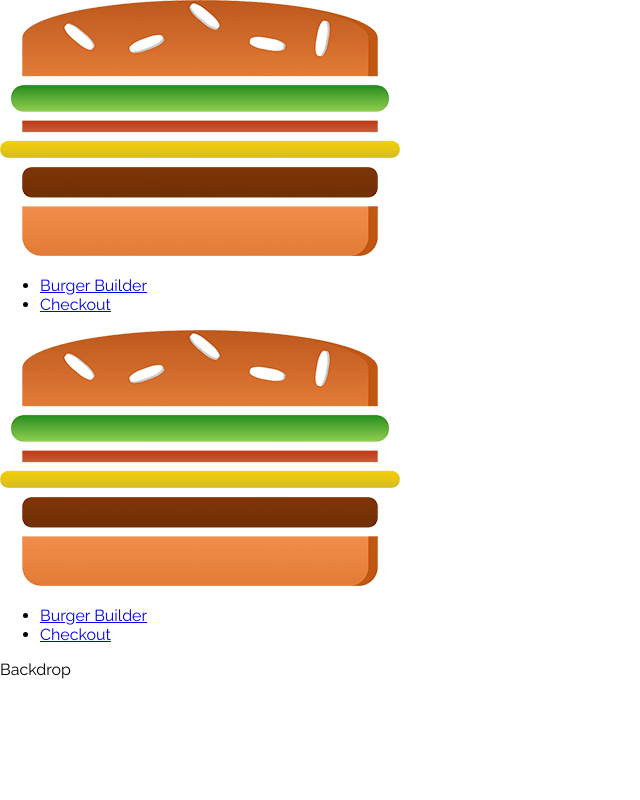
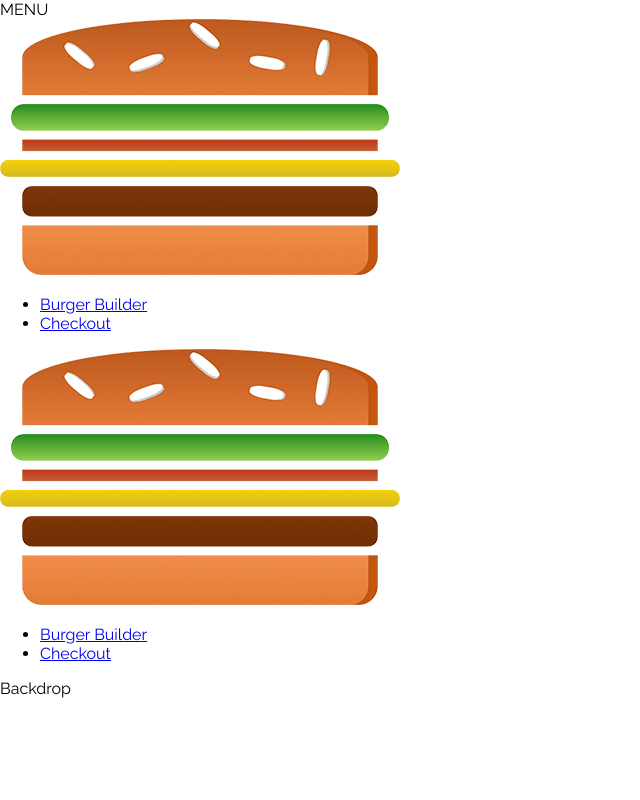
Before and after one commit to shaonkabir8/complete-react-guideline-udemy, a React app: page / in a window 1280 px wide. Shown: the top 800 px of the page, without its empty margins (0-640 px from the left). Built offline with nearby package versions, Linux system fonts and the light colour scheme.

Commit message:
Added ! SideDrawerToggler added for Menu

```diff
--- /dev/null
+++ b/src/components/Navigator/SideDrawer/DrawerToggle/DrawerToggle.js
@@ -0,0 +1,6 @@
+import React from 'react';
+
+const drawerToggle = props => (
+    <div onClick={props.open}>MENU</div>
+)
+export default drawerToggle;
--- a/src/components/Navigator/Toolbar/Toolbar.js
+++ b/src/components/Navigator/Toolbar/Toolbar.js
@@ -2,10 +2,11 @@ import React from 'react';
 import classes from './Toolbar.css'
 import Logo from '../../Logo/Logo'
 import NavigationItems from '../Navigationitems/NavigationItems'
-
+import DrawerToggle from '../SideDrawer/DrawerToggle/DrawerToggle'
 
 const toolbar = (props) => (
     <header className={classes.Toolbar} >
+        <DrawerToggle open={props.open} />
         <div className={classes.Logo}>
             <Logo/>
         </div>
--- a/src/components/layout/Layout.js
+++ b/src/components/layout/Layout.js
@@ -7,17 +7,23 @@ import SideDrawer from '../Navigator/SideDrawer/SideDrawer'
 class Layout extends Component {
 
     state = {
-        showSideDrawer: true,
+        showSideDrawer: false,
     }
 
     sideDrawerCloseHandler = () => {
         this.setState({showSideDrawer: false})
     }
 
+    sideDrawerOpenHandler = () => {
+        this.setState((prevState => {
+            return {showSideDrawer: !prevState.showSideDrawer}
+        }))
+    }
+
     render() {
         return(
             <Aux>
-                <Toolbar />
+                <Toolbar open={this.sideDrawerOpenHandler} />
                 <SideDrawer closed={this.sideDrawerCloseHandler} open={this.state.showSideDrawer} />
                 <div>Backdrop</div>
                 <main className={classes.content}>
```
